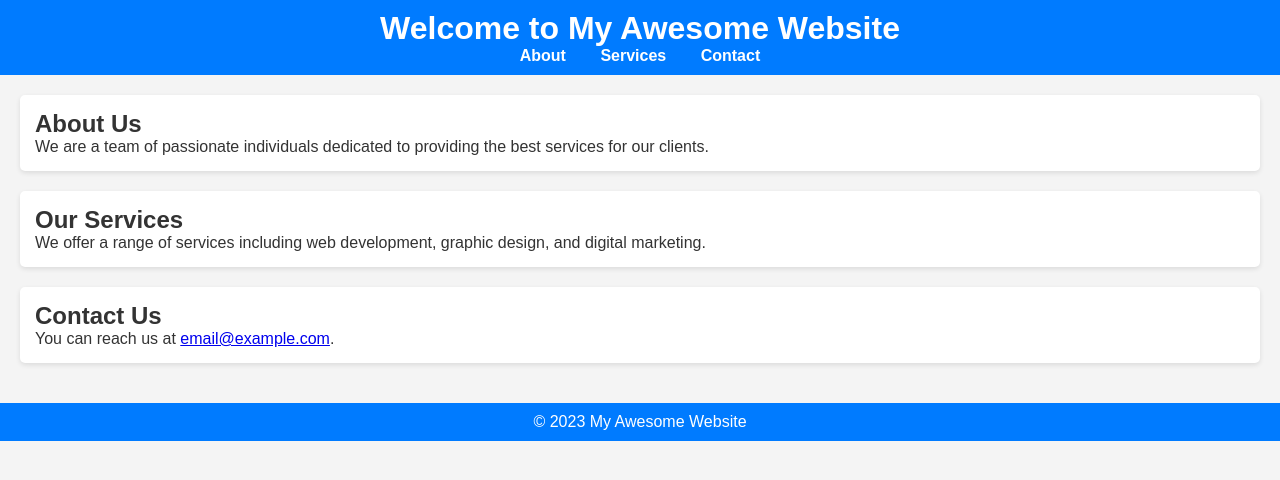
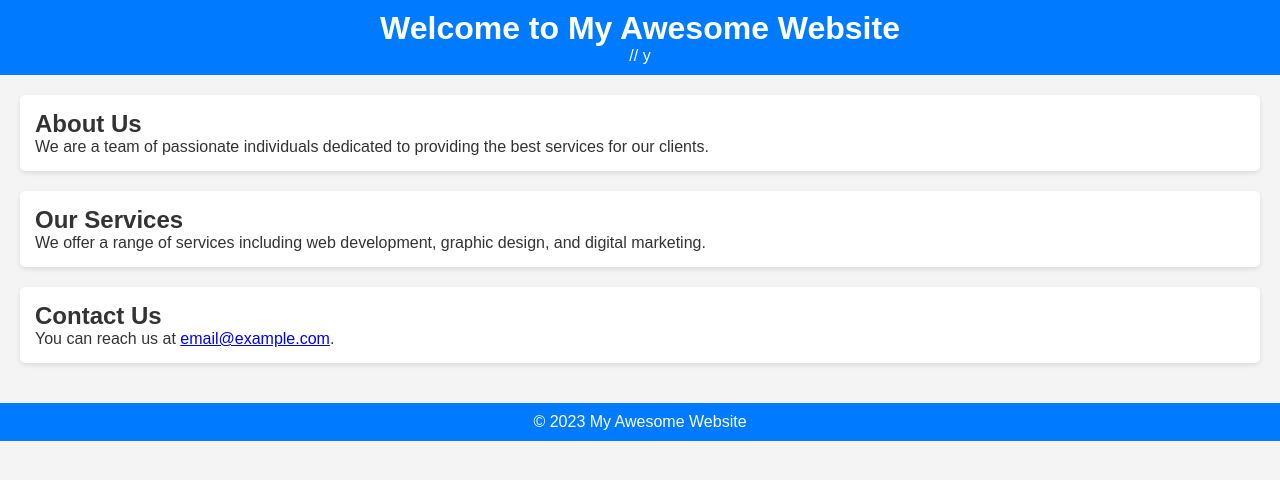
Before and after one commit to MCborgurdud/Main-projects, a plain HTML site: page Games /index.html in a window 1280 px wide. Drawn offline with Linux system fonts and the light colour scheme.

Commit message:
Update index.html

```diff
--- a/Games /index.html
+++ b/Games /index.html
@@ -57,9 +57,8 @@
         <h1>Welcome to My Awesome Website</h1>
         <nav>
             <ul>
-                <li><a href="#about">About</a></li>
-                <li><a href="#services">Services</a></li>
-                <li><a href="#contact">Contact</a></li>
+             // y
+
             </ul>
         </nav>
     </header>
```
